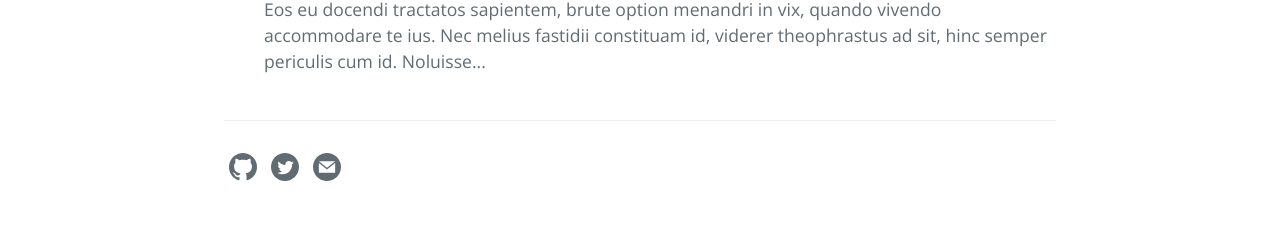
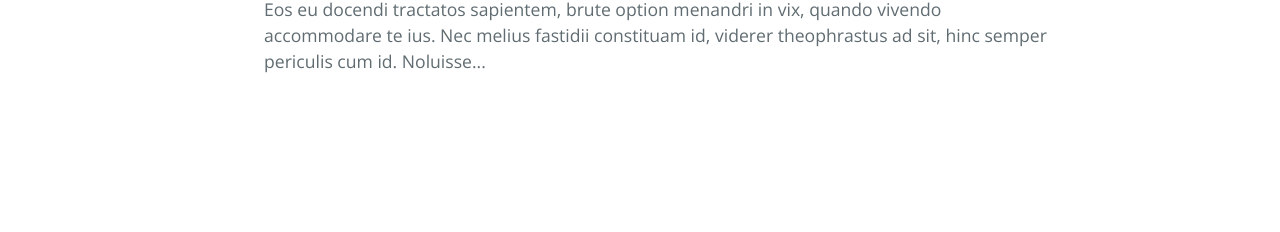
Before and after one commit to yuqisun/yuqisun.github.io, a Jekyll site: the page built from index.md, in a window 1280 px wide. Shown: the part 1363-1595 px from the top of the page. Built offline with Jekyll 4.4.1, drawn with Linux system fonts in a browser that asks for light colours; after the commit the page ends 1531 px from its top, so only the background shows below that.

Commit message:
change theme

```diff
--- a/_layouts/default.html
+++ b/_layouts/default.html
@@ -94,24 +94,24 @@
 
             {{ content }}
 
-            <footer class="site-footer">
-                <!-- SVG icons from https://iconmonstr.com -->
+            <!--<footer class="site-footer">
+                &lt;!&ndash; SVG icons from https://iconmonstr.com &ndash;&gt;
 
-                <!-- Github icon -->
+                &lt;!&ndash; Github icon &ndash;&gt;
                 <span class="my-span-icon">
                     <a href="{{ site.github.owner_url }}" aria-label="{{ site.github.owner_name }}'s GitHub" title="{{ site.github.owner_name }}'s GitHub">
                         <svg class="my-svg-icon" xmlns="http://www.w3.org/2000/svg" width="24" height="24" viewBox="0 0 24 24"><path d="M12 0c-6.626 0-12 5.373-12 12 0 5.302 3.438 9.8 8.207 11.387.599.111.793-.261.793-.577v-2.234c-3.338.726-4.033-1.416-4.033-1.416-.546-1.387-1.333-1.756-1.333-1.756-1.089-.745.083-.729.083-.729 1.205.084 1.839 1.237 1.839 1.237 1.07 1.834 2.807 1.304 3.492.997.107-.775.418-1.305.762-1.604-2.665-.305-5.467-1.334-5.467-5.931 0-1.311.469-2.381 1.236-3.221-.124-.303-.535-1.524.117-3.176 0 0 1.008-.322 3.301 1.23.957-.266 1.983-.399 3.003-.404 1.02.005 2.047.138 3.006.404 2.291-1.552 3.297-1.23 3.297-1.23.653 1.653.242 2.874.118 3.176.77.84 1.235 1.911 1.235 3.221 0 4.609-2.807 5.624-5.479 5.921.43.372.823 1.102.823 2.222v3.293c0 .319.192.694.801.576 4.765-1.589 8.199-6.086 8.199-11.386 0-6.627-5.373-12-12-12z"/></svg>
                     </a>
                 </span>
 
-                <!-- Twitter icon -->
+                &lt;!&ndash; Twitter icon &ndash;&gt;
                 <span class="my-span-icon">
                     <a href="https://twitter.com/{{ site.twitter.username }}" aria-label="{{ site.github.owner_name }}'s Twitter" title="{{ site.github.owner_name }}'s Twitter">
                         <svg class="my-svg-icon" xmlns="http://www.w3.org/2000/svg" width="24" height="24" viewBox="0 0 24 24"><path d="M12 0c-6.627 0-12 5.373-12 12s5.373 12 12 12 12-5.373 12-12-5.373-12-12-12zm6.066 9.645c.183 4.04-2.83 8.544-8.164 8.544-1.622 0-3.131-.476-4.402-1.291 1.524.18 3.045-.244 4.252-1.189-1.256-.023-2.317-.854-2.684-1.995.451.086.895.061 1.298-.049-1.381-.278-2.335-1.522-2.304-2.853.388.215.83.344 1.301.359-1.279-.855-1.641-2.544-.889-3.835 1.416 1.738 3.533 2.881 5.92 3.001-.419-1.796.944-3.527 2.799-3.527.825 0 1.572.349 2.096.907.654-.128 1.27-.368 1.824-.697-.215.671-.67 1.233-1.263 1.589.581-.07 1.135-.224 1.649-.453-.384.578-.87 1.084-1.433 1.489z"/></svg>
                     </a>
                 </span>
 
-                <!-- RSS icon -->
+                &lt;!&ndash; RSS icon &ndash;&gt;
                 {% if site.plugins contains "jekyll-feed" %}
                 <span class="my-span-icon">
                     <a href="{{ "/feed.xml" | absolute_url }}" aria-label="RSS feed" title="{{ site.github.owner_name }}'s RSS feed">
@@ -120,7 +120,7 @@
                 </span>
                 {% endif %}
 
-                <!-- Contact icon -->
+                &lt;!&ndash; Contact icon &ndash;&gt;
                 {% assign contact_page = site.pages | where: "path", "contact.md" | first %}
                 {% if contact_page.title %}
                 <span class="my-span-icon">
@@ -130,7 +130,7 @@
                 </span>
                 {% endif %}
 
-            </footer>
+            </footer>-->
         </section>
 
         <script>
```
